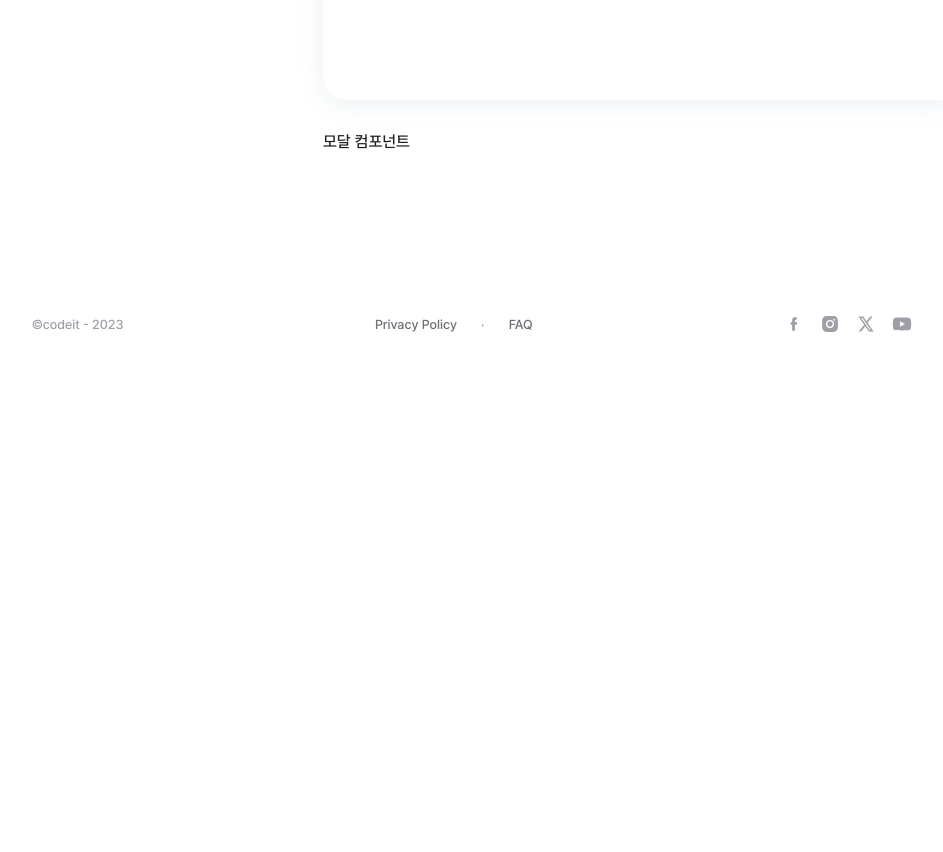
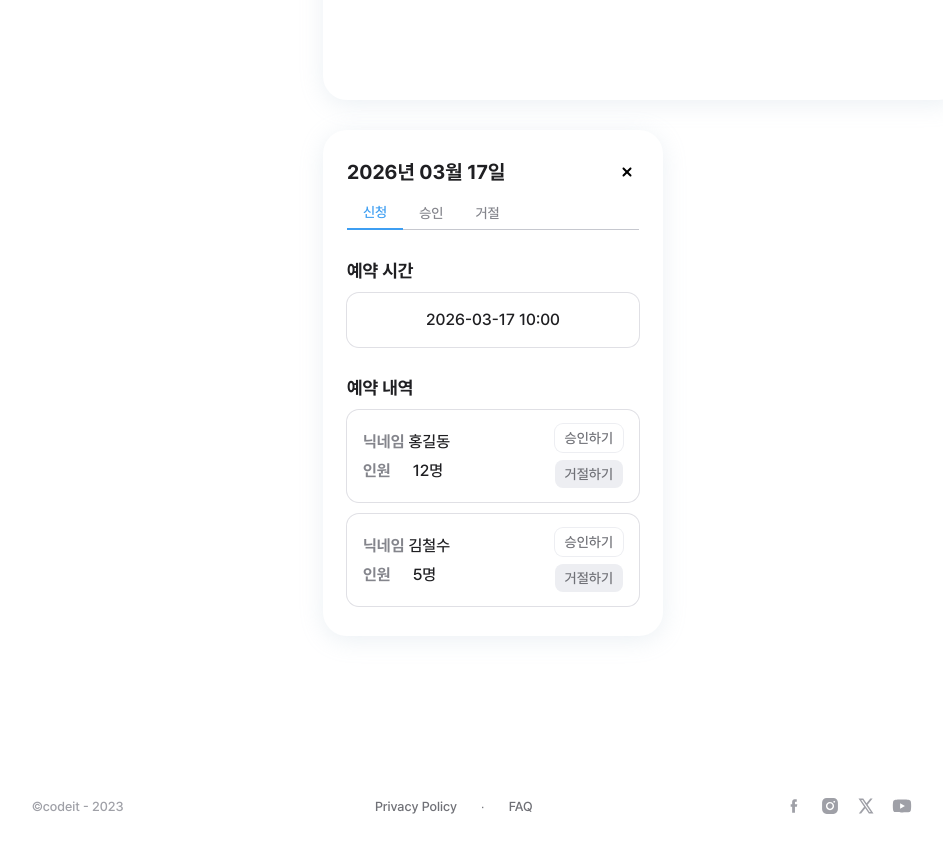
Before and after one commit to wuswusw/21-Sprint-Part4-4team-GolbalNomad, a Next.js app: page /main/reservations-status in a window 1280 px wide. Shown: the part 960-1812 px from the top of the page, without its empty margins (168-1111 px from the left). Before the commit the page ends 1354 px from the top, so only its background shows below. Built offline with nearby package versions, Linux system fonts and the light colour scheme.

Commit message:
:sparkles: [KAN-20] Feat:reservations-status-modal 알림창 UI 구현 및 컴포넌트 분리

```diff
--- /dev/null
+++ b/src/app/main/reservations-status/components/reservations-status-items.tsx
@@ -0,0 +1,70 @@
+"use client";
+
+interface Reservation {
+    id: number;
+    nickname: string;
+    numberOfPeople: number;
+    reservationTime: string;
+    status: string;
+}
+
+type Tab = "신청" | "승인" | "거절";
+
+const MOCK_RESERVATIONS: Reservation[] = [
+    {
+        id: 1,
+        nickname: "홍길동",
+        numberOfPeople: 12,
+        reservationTime: "2026-03-17 10:00",
+        status: "승인",
+    },
+    {
+        id: 2,
+        nickname: "김철수",
+        numberOfPeople: 5,
+        reservationTime: "2026-03-17 10:00",
+        status: "거절",
+    },
+]
+
+function ReservationsStatusItems({ activeTab }: { activeTab: Tab }) {
+    return (
+        <div className="w-full flex flex-col gap-[30px]">
+            <div className="w-full flex flex-col gap-3">
+                <p className="text-18 font-bold">예약 시간</p>
+                <div className="w-full h-[54px] ring ring-[#E0E0E5] rounded-xl flex items-center justify-center">2026-03-17 10:00</div>
+            </div>
+            <div className="w-full flex flex-col gap-3">
+                <p className="text-18 font-bold">예약 내역</p>
+            {MOCK_RESERVATIONS.map((reservation: Reservation) => (
+                        <div key={reservation.id} className="w-full ring ring-[#E0E0E5] rounded-xl flex items-center justify-between px-4 py-[14px]">
+                            <div className="flex flex-col justify-center items-start gap-[10px]">
+                                <div className="flex items-center justify-start gap-1">
+                                    <div className="text-16 font-bold text-gray-500">닉네임</div>
+                                    <div className="text-16 font-medium">{reservation.nickname}</div>
+                                </div>
+                                <div className="flex items-center gap-[22px]">
+                                    <div className="text-16 font-bold text-gray-500">인원</div>
+                                    <div className="text-16 font-medium">{reservation.numberOfPeople}명</div>
+                                </div>
+                            </div>
+                            {activeTab === "신청" && (
+                                <div className="flex flex-col items-center gap-2">
+                                    <button className="bg-white text-gray-600 ring ring-gray-50 px-[10px] py-[6px] rounded-lg text-14">승인하기</button>
+                                    <button className="bg-gray-50 text-gray-600 px-[10px] py-[6px] rounded-lg text-14">거절하기</button>
+                                </div>
+                            )}
+                            {activeTab === "승인" && (
+                                <div className="bg-[#DDF9F9] rounded-full px-2 py-1 text-13 font-bold text-[#1790A0]">예약 승인</div>
+                            )}
+                            {activeTab === "거절" && (
+                                <div className="bg-[#FCECEA] rounded-full px-2 py-1 text-13 font-bold text-[#F96767]">예약 거절</div>
+                            )}
+                        </div>
+                ))}
+            </div>
+        </div>
+    )
+}
+
+export default ReservationsStatusItems;
--- a/src/app/main/reservations-status/components/reservations-status-modal.tsx
+++ b/src/app/main/reservations-status/components/reservations-status-modal.tsx
@@ -1,7 +1,24 @@
+"use client"
+
+import { useState } from "react";
+
+import ReservationsStatusTabs from "./reservations-status-tabs";
+import ReservationsStatusItems from "./reservations-status-items";
+
+const TABS = ["신청", "승인", "거절"] as const;
+type Tab = typeof TABS[number];
+
 function ReservationsStatusModal() {
+    const [activeTab, setActiveTab] = useState<Tab>("신청");
+
     return (
-        <div>
-            <h1>모달 컴포넌트</h1>
+        <div className="w-85 px-6 py-[30px] bg-white rounded-3xl flex flex-col gap-[30px] shadow-[0_4px_24px_0_#9CB4CA33]">
+            <div className="flex flex-col gap-3 items-start relative">
+                <h2 className="text-20 font-bold">2026년 03월 17일</h2>
+                <img src="/assets/icons/delete.svg" alt="close" className="absolute top-0 right-0" />
+                <ReservationsStatusTabs tabList={TABS} activeTab={activeTab} setActiveTab={setActiveTab} />
+            </div>
+            <ReservationsStatusItems activeTab={activeTab} />
         </div>
     )
 }
--- /dev/null
+++ b/src/app/main/reservations-status/components/reservations-status-tabs.tsx
@@ -0,0 +1,27 @@
+interface ReservationsStatusTabsProps<T extends string> {
+    tabList: readonly T[];
+    activeTab: T;
+    setActiveTab: (tab: T) => void;
+}
+
+function ReservationsStatusTabs<T extends string>({ tabList, activeTab, setActiveTab }: ReservationsStatusTabsProps<T>) {
+    return (
+        <div className="w-full flex items-center border-b border-gray-200">
+            {tabList.map((tab) => (
+                <button
+                    key={tab}
+                    onClick={() => setActiveTab(tab)}
+                    className={`py-2 px-4 text-14 font-medium transition-colors
+                        ${activeTab === tab
+                            ? "border-b-2 border-primary-500 text-primary-500 -mb-px"
+                            : "text-gray-500 hover:text-gray-950"
+                        }`}
+                >
+                    {tab}
+                </button>
+            ))}
+        </div>
+    )
+}
+
+export default ReservationsStatusTabs;
```
Also changed, not shown: public/assets/icons/delete.svg (added).
